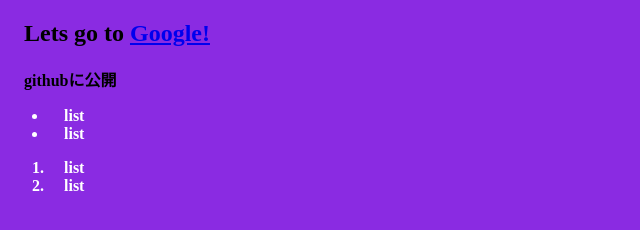
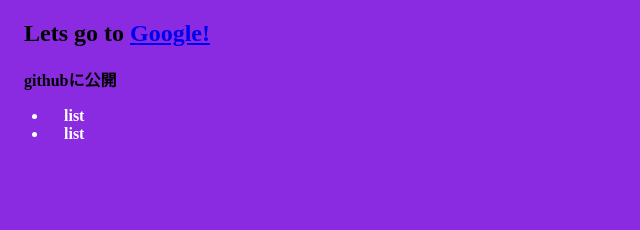
Before and after one commit to 1206-1204-777/HTML--, a plain HTML site: page index.html in a window 1280 px wide. Shown: the full height of the page, 0-640 px from the left. Drawn offline with Linux system fonts and the light colour scheme.

Commit message:
olタグを削除

```diff
--- a/index.html
+++ b/index.html
@@ -15,9 +15,5 @@
         <li>list</li>
         <li>list</li>
     </ul>
-    <ol>
-        <li>list</li>
-        <li>list</li>
-    </ol>
 </body>
 </html>
```
